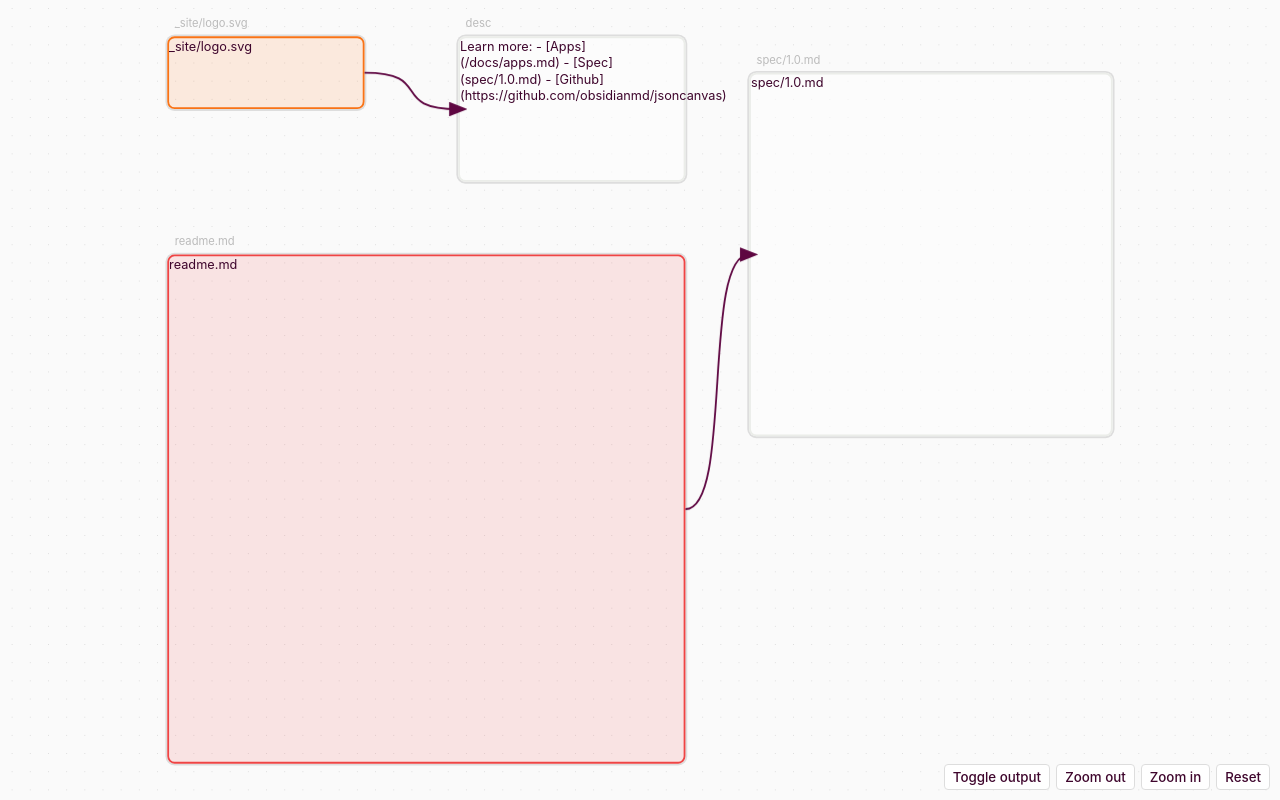
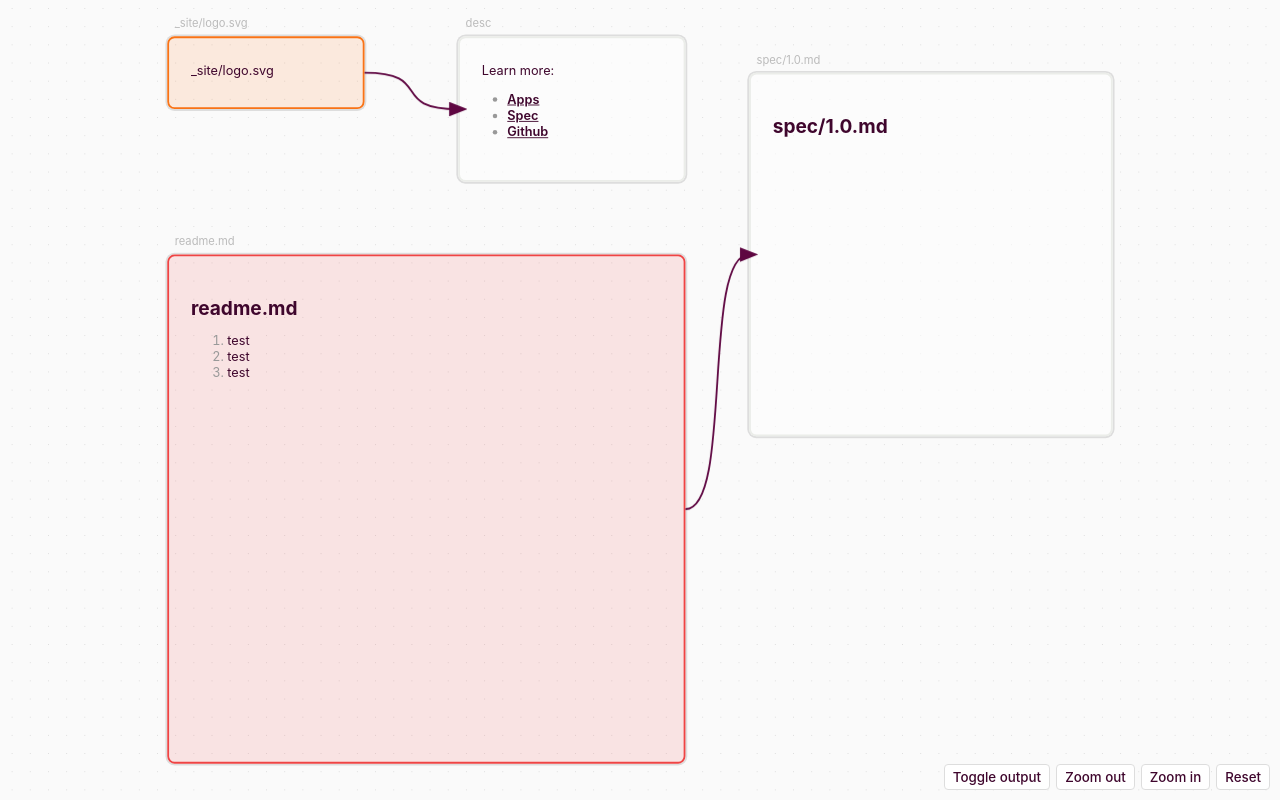
Before and after one commit to wujieli0207/vue-json-canvas, a Vue app: page / in a window 1280 px wide. Built offline with nearby package versions, Linux system fonts and the light colour scheme.

Commit message:
feat: 卡片内容 markdown 渲染

```diff
--- a/package.json
+++ b/package.json
@@ -13,6 +13,7 @@
     "preview": "vite preview"
   },
   "dependencies": {
+    "marked": "^13.0.0",
     "vue": "^3.4.21"
   },
   "devDependencies": {
--- a/src/components/CanvasNode.vue
+++ b/src/components/CanvasNode.vue
@@ -25,15 +25,16 @@
     class="node node-link"
   >
     <div class="node-name">{{ node.label }}</div>
-    <div>{{ node.text }}</div>
+    <div v-html="markedText" class="node-text-content"></div>
   </div>
 </template>
 
 <script lang="ts" setup>
-import { PropType } from 'vue'
+import { PropType, computed } from 'vue'
+import { marked } from 'marked'
 import { Colors, INode } from '../types'
 
-defineProps({
+const props = defineProps({
   node: {
     type: Object as PropType<INode>,
     required: true,
@@ -51,4 +52,15 @@ defineProps({
     required: true,
   },
 })
+
+// Set options
+marked.use({
+  async: false,
+  pedantic: false,
+  gfm: true,
+})
+
+const markedText = computed(() => {
+  return marked.parse(props.node.text ?? '')
+})
 </script>
--- a/src/mock-data.ts
+++ b/src/mock-data.ts
@@ -5,7 +5,7 @@ export const mockData: ICanvasContent = {
     {
       id: '8132d4d894c80022',
       type: 'file',
-      text: 'readme.md',
+      text: '## readme.md  \n 1. test \n 2. test \n 3. test',
       label: 'readme.md',
       x: -280,
       y: -200,
@@ -37,7 +37,7 @@ export const mockData: ICanvasContent = {
     {
       id: '0ba565e7f30e0652',
       type: 'file',
-      text: 'spec/1.0.md',
+      text: '## spec/1.0.md',
       label: 'spec/1.0.md',
       x: 360,
       y: -400,
```
Also changed, not shown: 1 other file (tests, documents, lock files or other folders).
